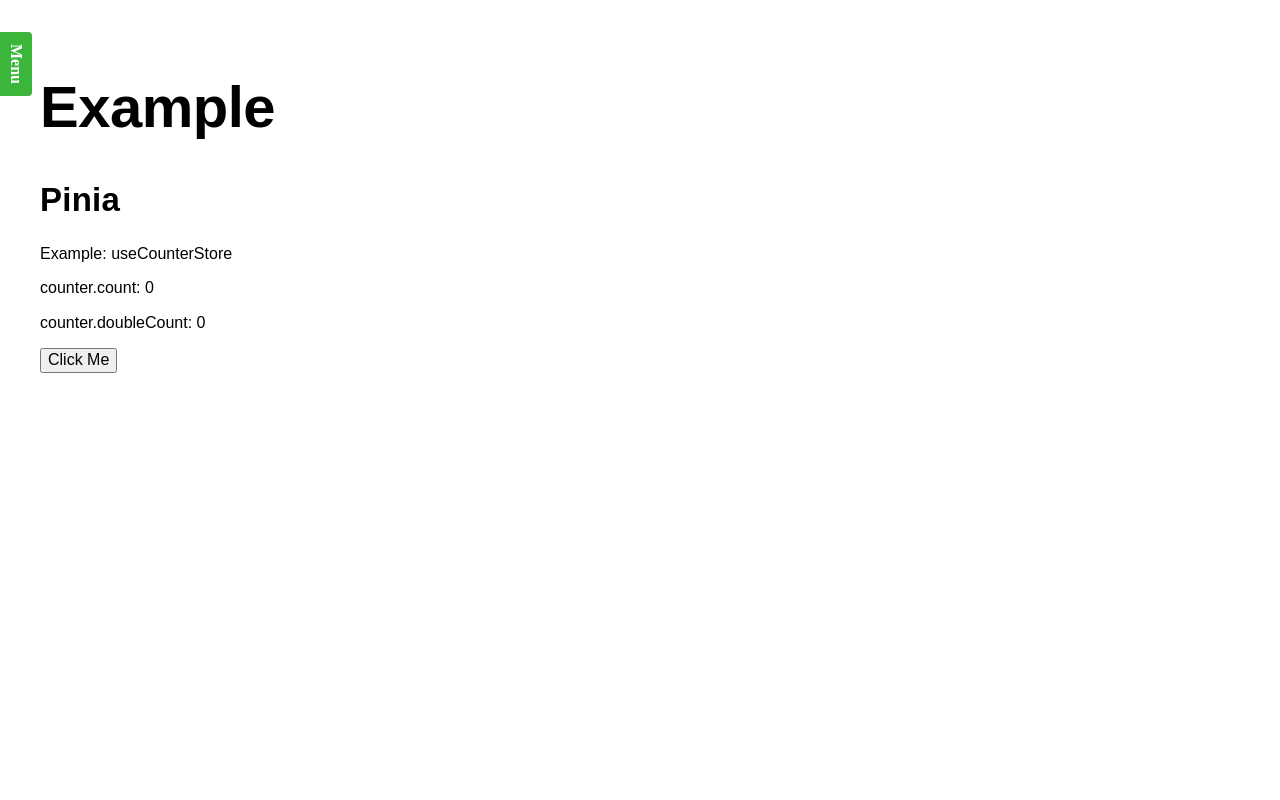
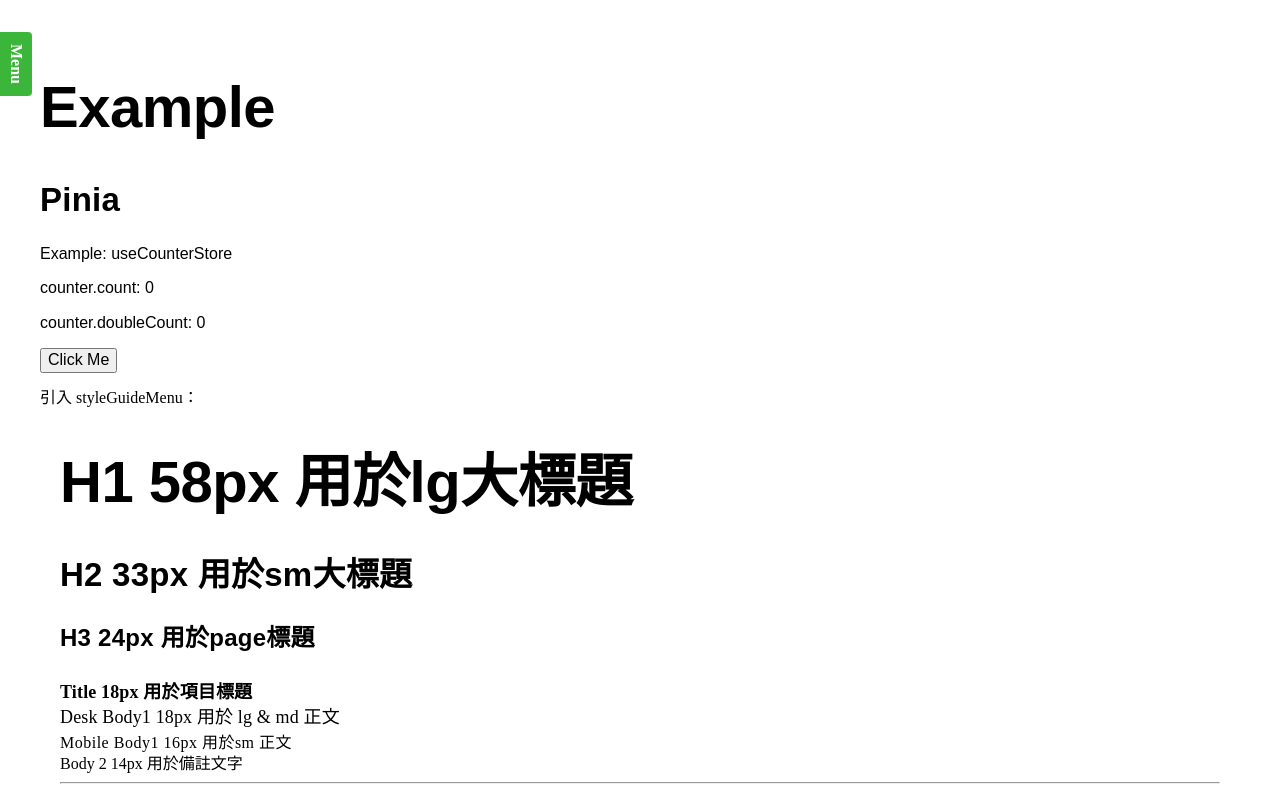
Before and after one commit to Kris0201/vue3_sp_travel, a Vue app: page /example in a window 1280 px wide. Shown: the top 800 px of the page. Built offline with nearby package versions, Linux system fonts and the light colour scheme; what vue-dompurify-html would draw is missing.

Commit message:
在example.vue檔中引入 styleGuideMenu& Pagination元件

```diff
--- a/src/views/example/example.vue
+++ b/src/views/example/example.vue
@@ -14,6 +14,12 @@
     <PiniaExample v-if="demo === 'Pinia'"></PiniaExample>
     <SvgExample v-if="demo === 'Svg'"></SvgExample>
   </div>
+
+  <div class="styleDisplay">
+    引入 styleGuideMenu：
+    <styleGuideMenu></styleGuideMenu>
+    <Pagination></Pagination>
+  </div>
 </template>
 <script>
 export default {
@@ -24,6 +30,8 @@
 import { computed, reactive } from 'vue'
 import PiniaExample from './components/PiniaExample.vue'
 import SvgExample from './components/SvgExample.vue'
+import styleGuideMenu from './styleGuideMenu.vue'
+import Pagination from '@/components/global/pagination.vue'
 
 const menuConfig = reactive({
   isOpen: false,
```
